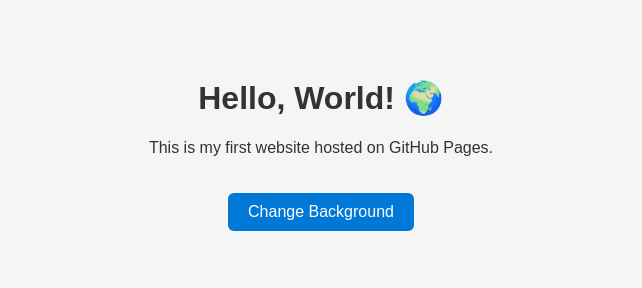
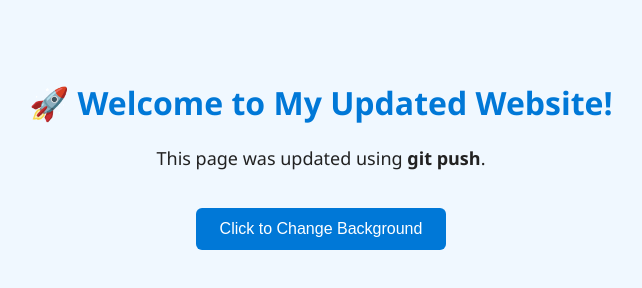
Before and after one commit to saddamtkg/my-website, a plain HTML site: page index.html in a window 1280 px wide. Shown: the whole page, without its empty margins (319-961 px from the left). Drawn offline with Linux system fonts and the light colour scheme.

Commit message:
change codes

```diff
--- a/app.js
+++ /dev/null
@@ -1,4 +0,0 @@
-document.getElementById("colorBtn").addEventListener("click", function() {
-  const colors = ["#f5f5f5", "#000000", "#ffe0e0", "#e0ffe0", "#e0e0ff", "#ffffe0"];
-  document.body.style.backgroundColor = colors[Math.floor(Math.random() * colors.length)];
-});
--- /dev/null
+++ b/custom.js
@@ -0,0 +1,9 @@
+const btn = document.getElementById("colorBtn");
+const statusText = document.getElementById("statusText");
+
+btn.addEventListener("click", () => {
+  const colors = ["#f0f8ff", "#ffe4e1", "#e6ffe6", "#fff0f5", "#f5fffa"];
+  const randomColor = colors[Math.floor(Math.random() * colors.length)];
+  document.body.style.backgroundColor = randomColor;
+  statusText.textContent = `Background changed to: ${randomColor}`;
+});
--- a/index.html
+++ b/index.html
@@ -3,15 +3,16 @@
 <head>
   <meta charset="UTF-8">
   <meta name="viewport" content="width=device-width, initial-scale=1.0">
-  <title>My First GitHub Page</title>
+  <title>GitHub Pages Update Demo</title>
   <link rel="stylesheet" href="style.css">
 </head>
 <body>
-  <h1>Hello, World! 🌍</h1>
-  <p>This is my first website hosted on GitHub Pages.</p>
+  <h1>🚀 Welcome to My Updated Website!</h1>
+  <p>This page was updated using <strong>git push</strong>.</p>
 
-  <button id="colorBtn">Change Background</button>
+  <button id="colorBtn">Click to Change Background</button>
+  <p id="statusText"></p>
 
-  <script src="app.js"></script>
+  <script src="custom.js"></script>
 </body>
 </html>
--- a/style.css
+++ b/style.css
@@ -1,20 +1,29 @@
 body {
-    font-family: Arial, sans-serif;
-    background-color: #f5f5f5;
-    color: #333;
+    font-family: "Segoe UI", Arial, sans-serif;
+    background-color: #f0f8ff;
+    color: #222;
     text-align: center;
-    padding: 50px;
+    margin: 0;
+    padding: 60px 20px;
+}
+
+h1 {
+    color: #0078d7;
+}
+
+p {
+    font-size: 18px;
 }
 
 button {
     background-color: #0078d7;
     color: white;
     border: none;
-    padding: 10px 20px;
+    padding: 12px 24px;
+    font-size: 16px;
     margin-top: 20px;
-    font-size: 16px;
+    border-radius: 6px;
     cursor: pointer;
-    border-radius: 6px;
 }
 
 button:hover {
```
